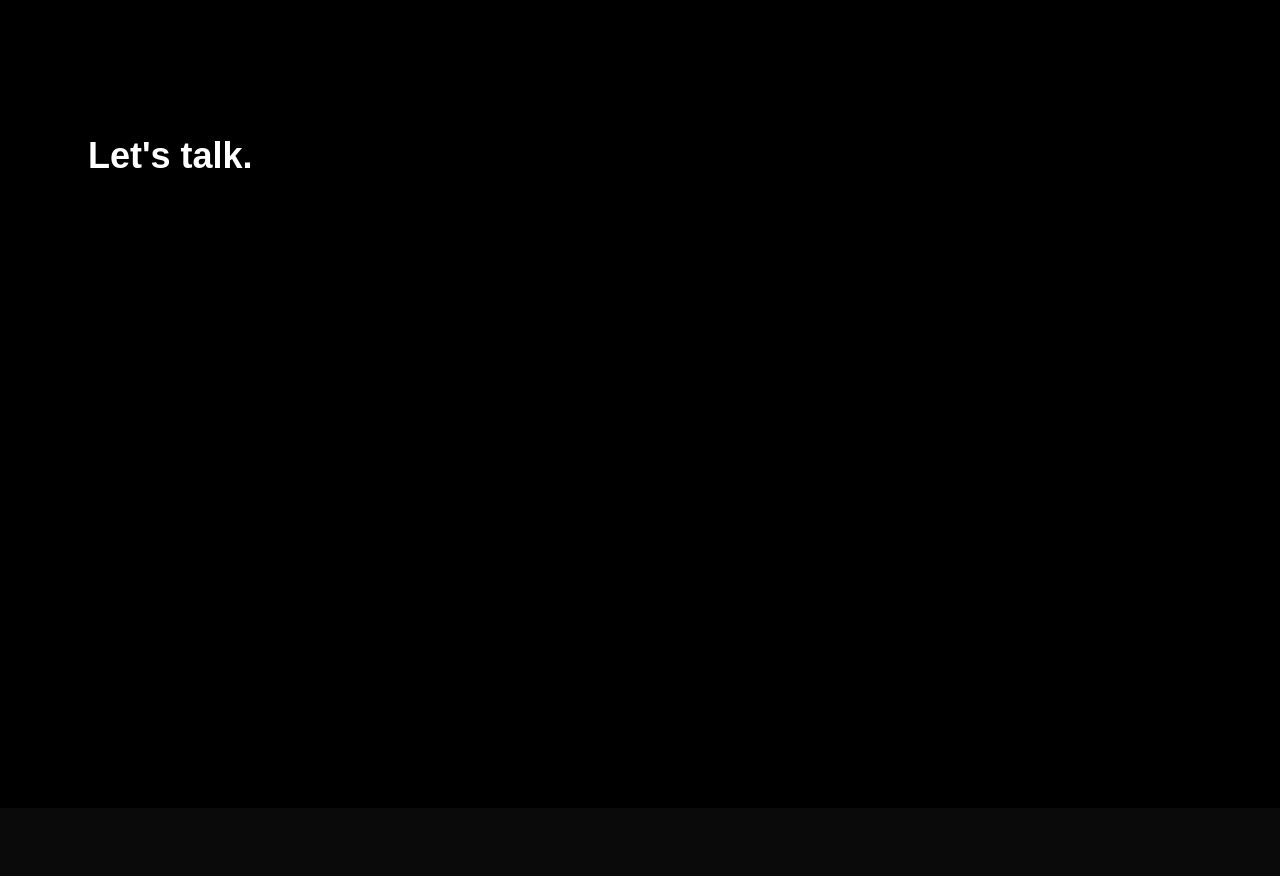
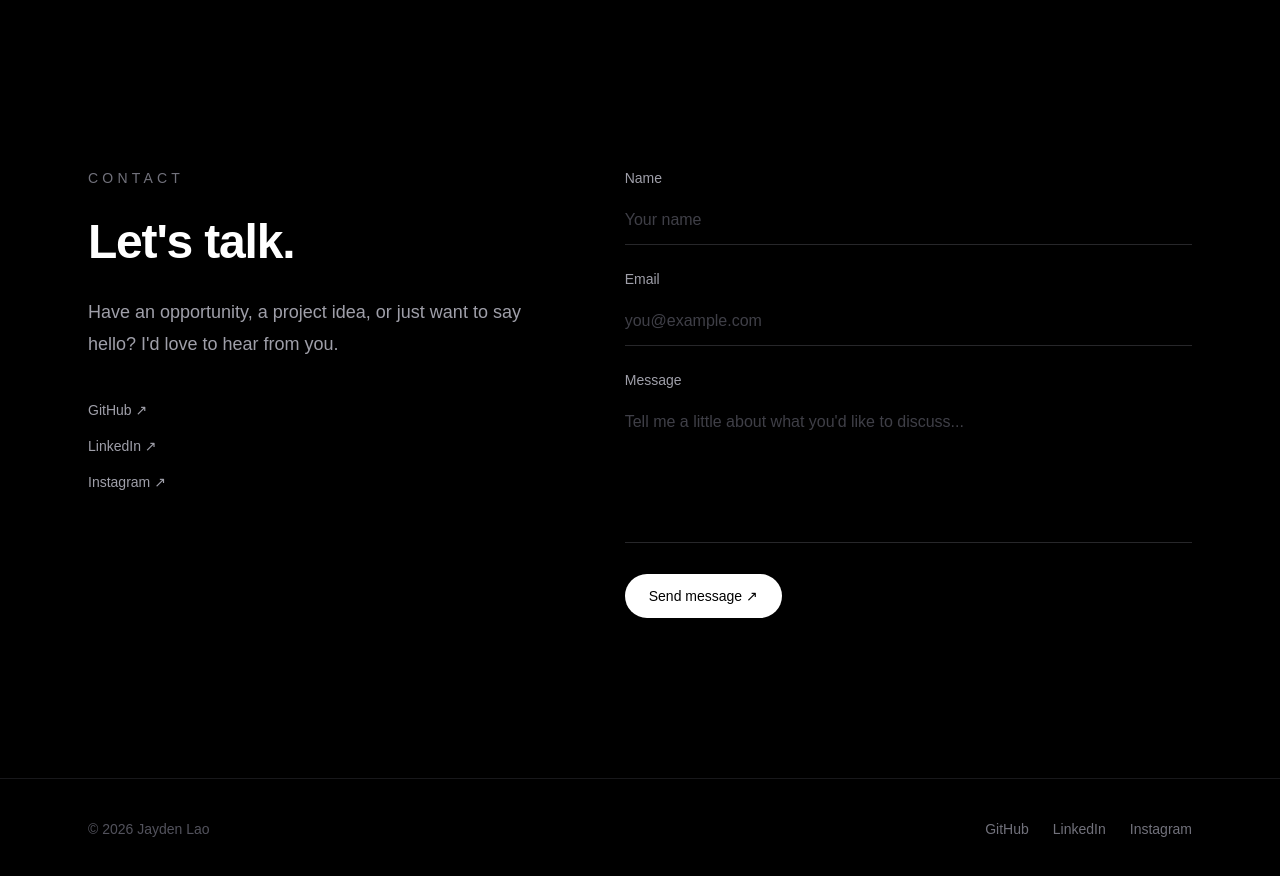
Before and after one commit to Jaydenlaoyx/jayden-portfolio, a Next.js app: page / in a window 1280 px wide. Shown: the part 4000-4876 px from the top of the page. Before the commit the page ends 4808 px from the top, so only its background shows below. Built offline with nearby package versions, Linux system fonts and the light colour scheme.

Commit message:
Add contact form and footer

```diff
--- a/app/page.tsx
+++ b/app/page.tsx
@@ -3,6 +3,8 @@ import Hero from "@/components/Hero";
 import About from "@/components/About";
 import Projects from "@/components/Projects";
 import Experience from "@/components/Experience";
+import Contact from "@/components/Contact";
+import Footer from "@/components/Footer";
 
 export default function Home() {
   return (
@@ -17,14 +19,9 @@ export default function Home() {
 
       <Experience />
 
-      <section
-        id="contact"
-        className="mx-auto min-h-screen max-w-6xl px-6 py-32"
-      >
-        <h2 className="text-4xl font-semibold">
-          Let's talk.
-        </h2>
-      </section>
+      <Contact />
+
+      <Footer />
     </main>
   );
 }
--- /dev/null
+++ b/components/Contact.tsx
@@ -0,0 +1,146 @@
+"use client";
+
+import { FormEvent, useState } from "react";
+import { socials } from "@/data/socials";
+import { motion } from "motion/react";
+
+export default function Contact() {
+  const [status, setStatus] = useState<
+    "idle" | "sending" | "success" | "error"
+  >("idle");
+
+  function handleSubmit(event: FormEvent<HTMLFormElement>) {
+    event.preventDefault();
+
+    setStatus("sending");
+
+    setTimeout(() => {
+      setStatus("success");
+    }, 800);
+  }
+
+  return (
+    <section
+      id="contact"
+      className="mx-auto max-w-6xl px-6 py-32 sm:py-40"
+    >
+      <div className="grid gap-16 lg:grid-cols-[1fr_1.2fr]">
+        <div>
+          <p className="mb-6 text-sm font-medium uppercase tracking-[0.3em] text-zinc-500">
+            Contact
+          </p>
+
+          <h2 className="max-w-xl text-4xl font-semibold leading-tight tracking-tight sm:text-5xl">
+            Let&apos;s talk.
+          </h2>
+
+          <p className="mt-6 max-w-md text-base leading-8 text-zinc-400 sm:text-lg">
+            Have an opportunity, a project idea, or just want to say hello?
+            I&apos;d love to hear from you.
+          </p>
+
+          <div className="mt-10 space-y-4 text-sm">
+            {socials.map((social) => (
+            <a
+                key={social.name}
+                href={social.href}
+                target="_blank"
+                rel="noopener noreferrer"
+                className="block text-zinc-400 transition-colors hover:text-white"
+            >
+                {social.name} ↗
+            </a>
+            ))}
+          </div>
+        </div>
+
+        <motion.form
+            initial={{ opacity: 0, y: 30 }}
+            whileInView={{ opacity: 1, y: 0 }}
+            viewport={{ once: true, amount: 0.2 }}
+            transition={{ duration: 0.6 }}
+            onSubmit={handleSubmit}
+            className="space-y-6"
+        >
+          <div>
+            <label
+              htmlFor="name"
+              className="mb-2 block text-sm text-zinc-400"
+            >
+              Name
+            </label>
+
+            <input
+              id="name"
+              name="name"
+              type="text"
+              required
+              className="w-full border-b border-zinc-800 bg-transparent px-0 py-3 text-white outline-none transition-colors placeholder:text-zinc-700 focus:border-zinc-400"
+              placeholder="Your name"
+            />
+          </div>
+
+          <div>
+            <label
+              htmlFor="email"
+              className="mb-2 block text-sm text-zinc-400"
+            >
+              Email
+            </label>
+
+            <input
+              id="email"
+              name="email"
+              type="email"
+              required
+              className="w-full border-b border-zinc-800 bg-transparent px-0 py-3 text-white outline-none transition-colors placeholder:text-zinc-700 focus:border-zinc-400"
+              placeholder="you@example.com"
+            />
+          </div>
+
+          <div>
+            <label
+              htmlFor="message"
+              className="mb-2 block text-sm text-zinc-400"
+            >
+              Message
+            </label>
+
+            <textarea
+              id="message"
+              name="message"
+              required
+              rows={5}
+              className="w-full resize-none border-b border-zinc-800 bg-transparent px-0 py-3 text-white outline-none transition-colors placeholder:text-zinc-700 focus:border-zinc-400"
+              placeholder="Tell me a little about what you'd like to discuss..."
+            />
+          </div>
+
+          <button
+            type="submit"
+            disabled={status === "sending" || status === "success"}
+            className="rounded-full bg-white px-6 py-3 text-sm font-medium text-black transition hover:bg-zinc-200 disabled:cursor-not-allowed disabled:opacity-50"
+          >
+            {status === "sending"
+                ? "Sending..."
+                : status === "success"
+                    ? "Message sent ✓"
+                    : "Send message ↗"}
+          </button>
+
+          {status === "success" && (
+            <p className="text-sm text-zinc-400">
+              Thanks! Your message has been sent.
+            </p>
+          )}
+
+          {status === "error" && (
+            <p className="text-sm text-red-400">
+              Something went wrong. Please try again.
+            </p>
+          )}
+        </motion.form>
+      </div>
+    </section>
+  );
+}
--- /dev/null
+++ b/components/Footer.tsx
@@ -0,0 +1,27 @@
+import { socials } from "@/data/socials";
+
+export default function Footer() {
+  return (
+    <footer className="border-t border-zinc-900">
+      <div className="mx-auto flex max-w-6xl flex-col gap-6 px-6 py-10 sm:flex-row sm:items-center sm:justify-between">
+        <p className="text-sm text-zinc-600">
+          © {new Date().getFullYear()} Jayden Lao
+        </p>
+
+        <div className="flex gap-6">
+          {socials.map((social) => (
+            <a
+              key={social.name}
+              href={social.href}
+              target="_blank"
+              rel="noopener noreferrer"
+              className="text-sm text-zinc-500 transition-colors hover:text-white"
+            >
+              {social.name}
+            </a>
+          ))}
+        </div>
+      </div>
+    </footer>
+  );
+}
--- /dev/null
+++ b/data/socials.ts
@@ -0,0 +1,19 @@
+export type Social = {
+  name: string;
+  href: string;
+};
+
+export const socials: Social[] = [
+  {
+    name: "GitHub",
+    href: "https://github.com/Jaydenlaoyx",
+  },
+  {
+    name: "LinkedIn",
+    href: "https://www.linkedin.com/in/jayden-lao",
+  },
+  {
+    name: "Instagram",
+    href: "https://www.instagram.com/yix.ue",
+  },
+];
```
